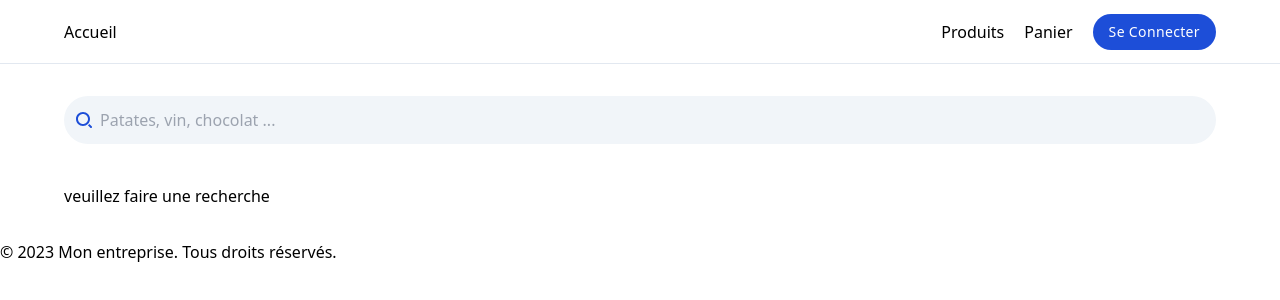
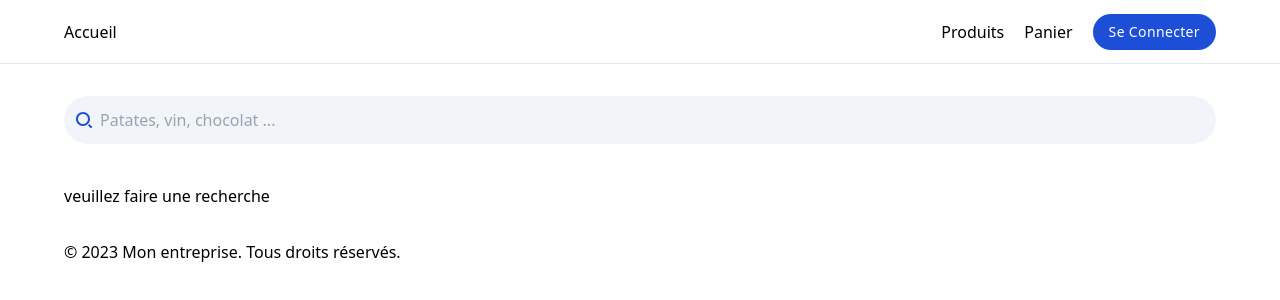
Before and after one commit to GillianLEVERT/Ambrosia_drive, a React (Vite) app: page /shopping in a window 1280 px wide. Shown: the top 300 px of the page. Built offline with nearby package versions, Linux system fonts and the light colour scheme.

Commit message:
css footer

```diff
--- a/src/components/Footer/Footer.jsx
+++ b/src/components/Footer/Footer.jsx
@@ -1,9 +1,7 @@
 export const Footer = () => {
   return (
-    <footer>
-      <div>
+    <footer className="px-6 sm:px-8 lg:px-16">
         <p>© 2023 Mon entreprise. Tous droits réservés.</p>
-      </div>
     </footer>
   );
 };
```
